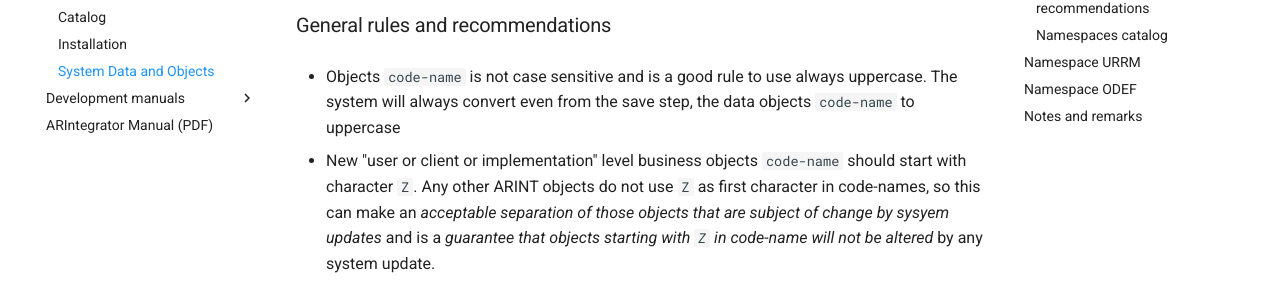
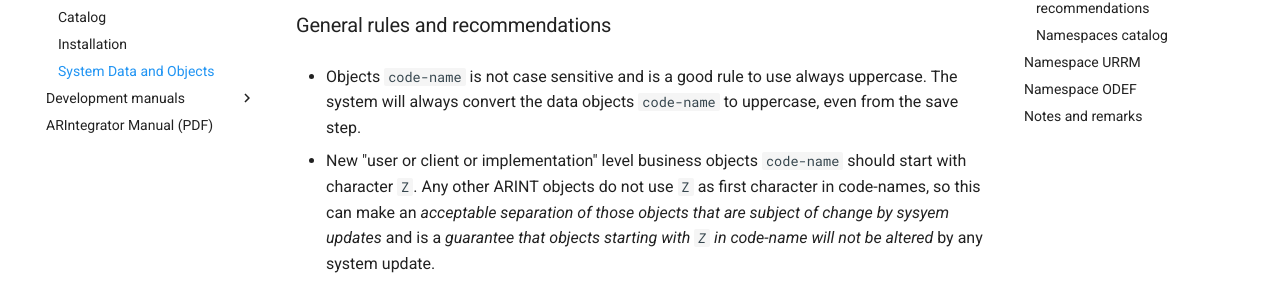
Before and after one commit to petre-renware/arint, an MkDocs documentation site: the page built from doc_src/810-DSGN/810.03-System_Data_and_Objects.md, in a window 1280 px wide and 900 px high, scrolled down 943 px. Shown: the part 193-477 px from the top of the window. Built offline with MkDocs 1.6.1 and Material for MkDocs 9.7.7, drawn with Linux system fonts in a browser that asks for light colours.

```diff
--- a/doc_src/810-DSGN/810.03-System_Data_and_Objects.md
+++ b/doc_src/810-DSGN/810.03-System_Data_and_Objects.md
@@ -20,7 +20,7 @@ WORK IN PROGRESS...
 
 ### General rules and recommendations
 
-* Objects `code-name` is not case sensitive and is a good rule to use always uppercase. The system will always convert even from the save step, the data objects `code-name` to uppercase
+* Objects `code-name` is not case sensitive and is a good rule to use always uppercase. The system will always convert the data objects `code-name` to uppercase, even from the save step.
 
 * New "user or client or implementation" level business objects `code-name` should start with character `Z`. Any other ARINT objects do not use `Z` as first character in code-names, so this can make an *acceptable separation of those objects that are subject of change by sysyem updates* and is a *guarantee that objects starting with `Z` in code-name will not be altered* by any system update.
 
```
